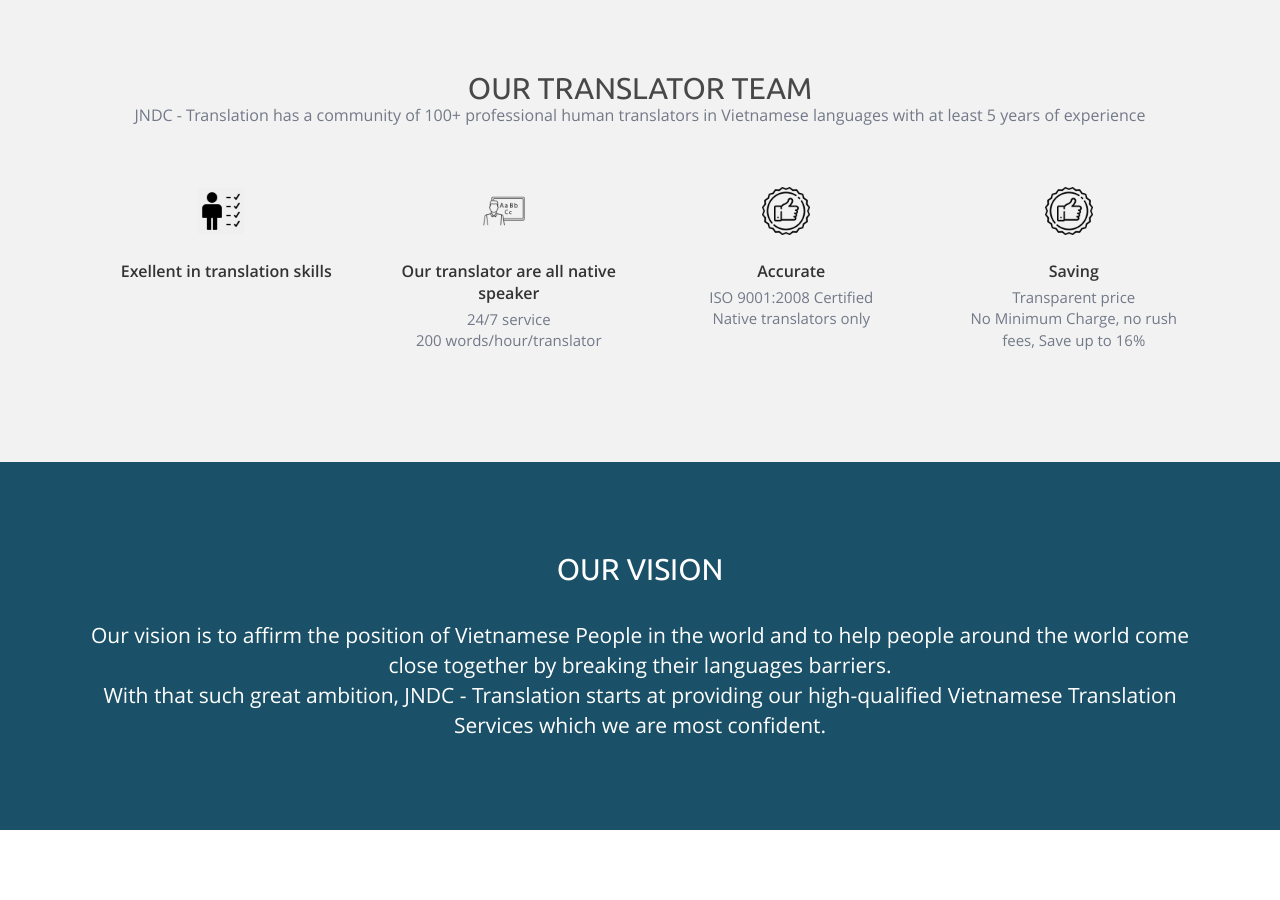
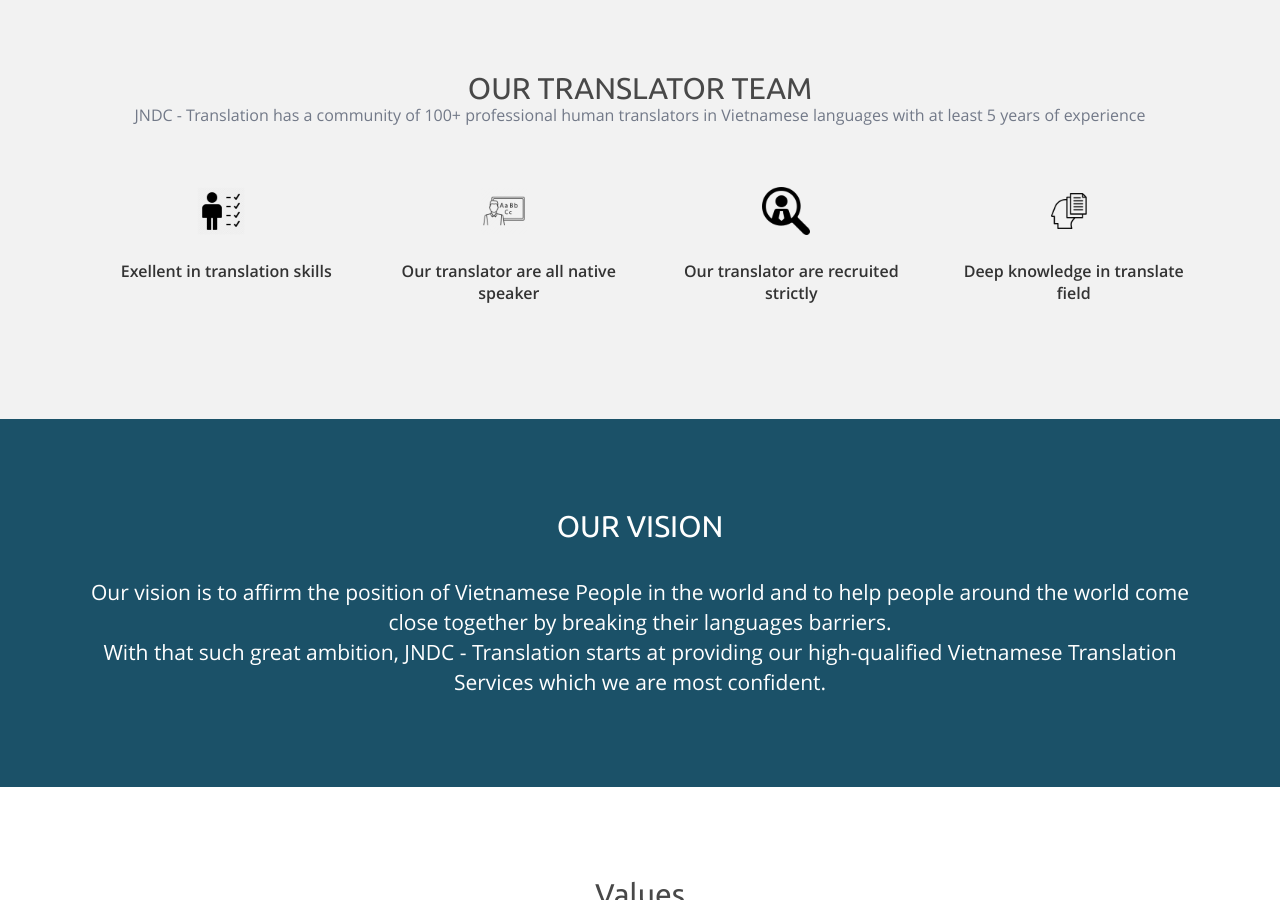
Before and after one commit to jndctranslation/landing_page, a Jekyll site: the page built from pages/about.md, in a window 1280 px wide and 900 px high, scrolled down 1998 px. Built offline with Jekyll 4.4.1, drawn with Linux system fonts in a browser that asks for light colours.

Commit message:
Update Website Pages “about_page_information”

```diff
--- a/_data/pages/about.yml
+++ b/_data/pages/about.yml
@@ -74,14 +74,15 @@
       text: ''
       title: Exellent in translation skills
     - icon: /assets/images/upload/23111256untitled-3-512.png
-      text: 24/7 service <br/>200 words/hour/translator
+      text: ''
       title: Our translator are all native speaker
-    - icon: /assets/images/upload/recommended.png
-      text: 'ISO 9001:2008 Certified <br/>Native translators only'
-      title: Accurate
-    - icon: /assets/images/upload/recommended.png
-      text: 'Transparent price <br/>No Minimum Charge, no rush fees, Save up to 16%'
-      title: Saving
+    - icon: /assets/images/upload/recruitment-icon-30.png
+      text: ''
+      title: Our translator are recruited strictly
+    - icon: >-
+        /assets/images/upload/1024px-noun_project_knowledge_icon_1677705_cc.svg.png
+      text: ''
+      title: Deep knowledge in translate field
   text: >-
     JNDC - Translation has a community of 100+ professional human translators in
     Vietnamese languages with at least 5 years of experience
```
